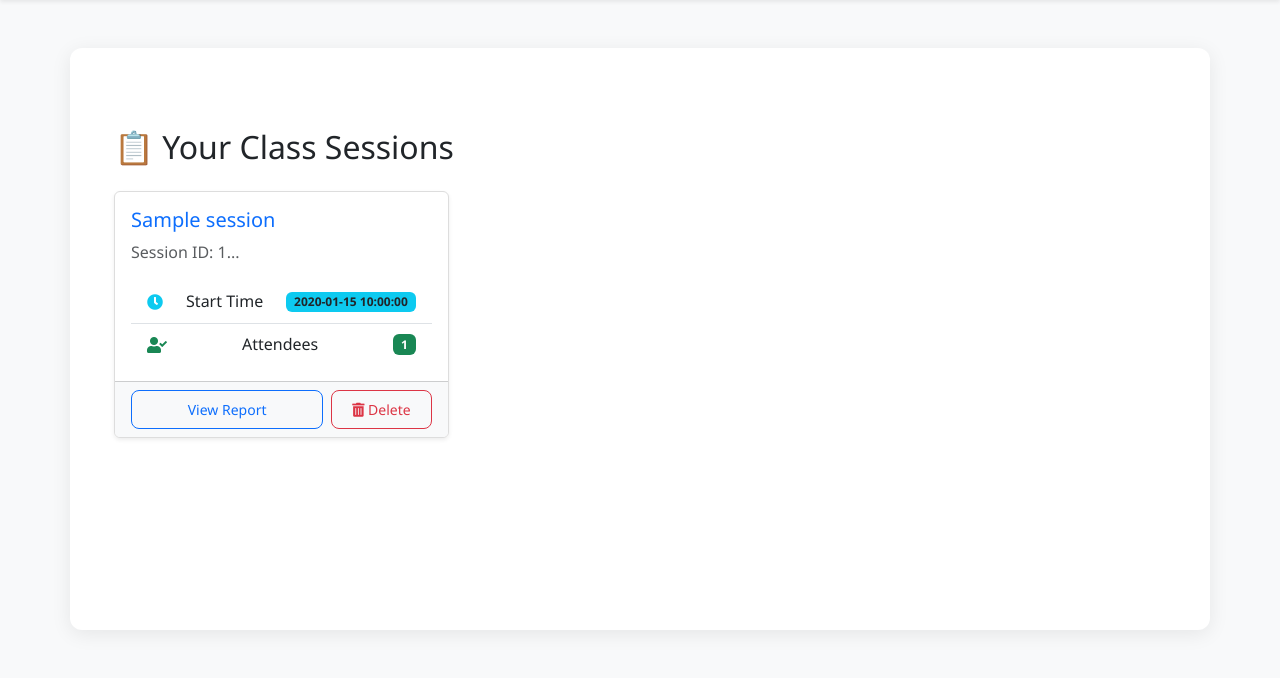
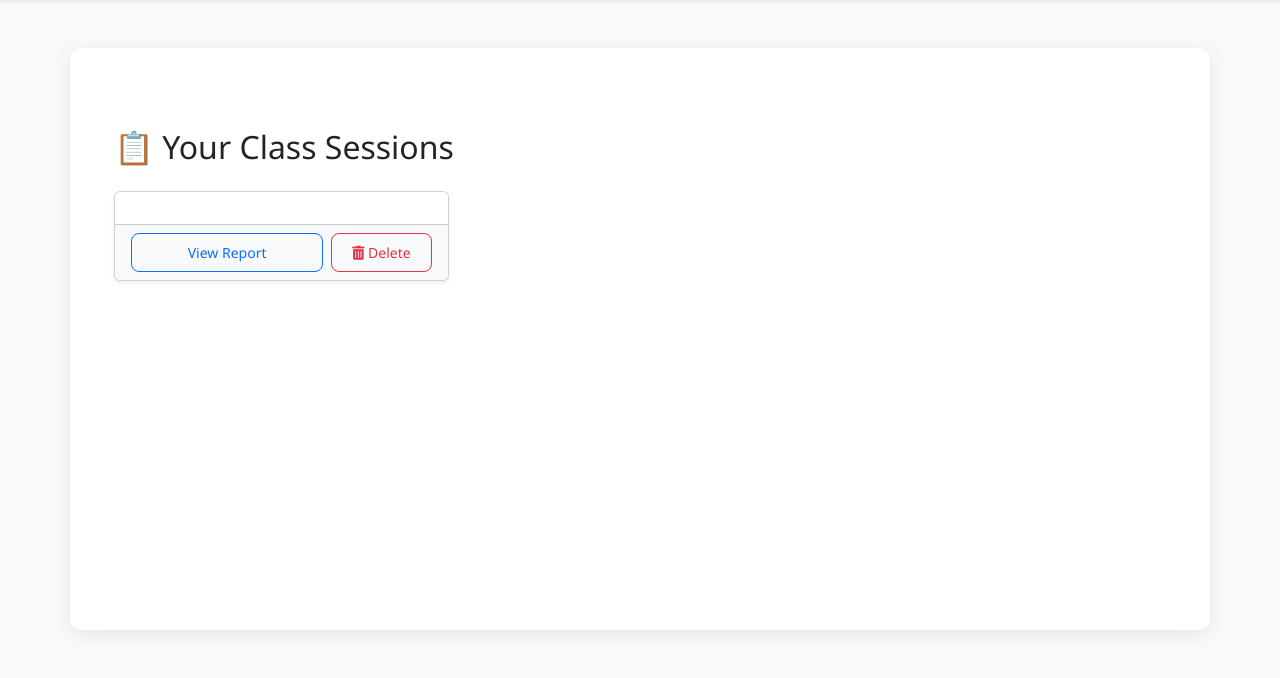
Before and after one commit to Swayamshree220/qr-attendance-system, a Flask app: template app/templates/teacher_dashboard.html in a window 1280 px wide. Shown: the part 67-745 px from the top of the page. Run offline with Flask 3, Linux system fonts and the light colour scheme; the template is opened without the code that fills it: most values are stand-ins (such as "Sample title", 1, 10 or a date in 2020).

Commit message:
teacher_dashboard.html

```diff
--- a/app/templates/teacher_dashboard.html
+++ b/app/templates/teacher_dashboard.html
@@ -10,29 +10,19 @@
     <div class="row row-cols-1 row-cols-md-2 row-cols-lg-3 g-4">
         {% for session in sessions %}
         <div class="col" id="session-card-{{ session.id }}">
-            <!-- Card for each session -->
             <div class="card h-100 shadow-sm session-card">
                 <div class="card-body">
-                    <h5 class="card-title text-primary">{{ session.class_name }}</h5>
-                    <p class="card-text text-muted">Session ID: {{ session.id[:8] }}...</p>
-
-                    <ul class="list-group list-group-flush mt-3">
-                        <li class="list-group-item d-flex justify-content-between align-items-center">
-                            <i class="fas fa-clock text-info"></i> Start Time
-                            <span class="badge bg-info text-dark">{{ session.start_time }}</span>
-                        </li>
-                        <li class="list-group-item d-flex justify-content-between align-items-center">
-                            <i class="fas fa-user-check text-success"></i> Attendees
-                            <span class="badge bg-success attendance-count">{{ session.attendee_count }}</span>
-                        </li>
-                    </ul>
+                    <!-- ... (content omitted) ... -->
                 </div>
                 <!-- Card Footer with View Report and Delete Icon -->
                 <div class="card-footer d-flex justify-content-between align-items-center bg-light">
-                    <!-- Link to report (main action) -->
-                    <a href="{{ url_for('routes.view_reports', session_id=session.id) }}" class="btn btn-sm btn-outline-primary flex-grow-1 me-2">View Report</a>
+                    <!-- FIX: Ensure the route name and session_id variable are correct -->
+                    <a href="{{ url_for('routes.view_reports', session_id=session.id) }}"
+                       class="btn btn-sm btn-outline-primary flex-grow-1 me-2">
+                       View Report
+                    </a>
 
-                    <!-- Delete Button with Icon -->
+                    <!-- Delete Button -->
                     <button class="btn btn-sm btn-outline-danger delete-session-btn" data-id="{{ session.id }}">
                         <i class="fas fa-trash-alt"></i> Delete
                     </button>
@@ -53,28 +43,17 @@
 <!-- Add Font Awesome for icons -->
 <link rel="stylesheet" href="https://cdnjs.cloudflare.com/ajax/libs/font-awesome/5.15.4/css/all.min.css">
 <style>
-.session-card {
-    transition: transform 0.2s ease-in-out;
-    cursor: pointer;
-    border: 1px solid #ddd;
-}
-.session-card:hover {
-    transform: translateY(-5px);
-    box-shadow: 0 8px 15px rgba(52, 152, 219, 0.2);
-    border-color: #3498db;
-}
-/* Ensure the card body is the clickable area for navigation */
-.session-card .card-body {
-    cursor: pointer;
-}
+/* ... (CSS styles and JS omitted for brevity) ... */
 </style>
 
 <script>
 document.addEventListener('DOMContentLoaded', function() {
-    // Event delegation for deleting a session card
+    // Event listener for deleting a session card
     document.querySelectorAll('.delete-session-btn').forEach(button => {
         button.addEventListener('click', function(event) {
-            event.stopPropagation(); // Prevent card click event from firing
+            event.stopPropagation();
+            event.preventDefault();
+
             const sessionId = this.getAttribute('data-id');
             const cardElement = document.getElementById(`session-card-${sessionId}`);
 
@@ -92,7 +71,6 @@ document.addEventListener('DOMContentLoaded', function() {
             .then(response => response.json())
             .then(data => {
                 if (data.success) {
-                    // Remove the card from the UI
                     if (cardElement) {
                         cardElement.remove();
                     }
@@ -102,7 +80,7 @@ document.addEventListener('DOMContentLoaded', function() {
                 }
             })
             .catch(error => {
-                alert('Network error during session deletion.');
+                alert('Network error during session deletion. Please check server logs.');
                 console.error('Delete error:', error);
             });
         });
@@ -111,8 +89,7 @@ document.addEventListener('DOMContentLoaded', function() {
     // Add click handler to view report when clicking the card body (excluding buttons)
     document.querySelectorAll('.session-card').forEach(card => {
         card.addEventListener('click', function(event) {
-            // Check if the click target or its parent is the delete button
-            if (event.target.closest('.delete-session-btn') || event.target.closest('a')) {
+            if (event.target.closest('button') || event.target.closest('a')) {
                 return;
             }
             // Navigate if the click wasn't on an interactive element
```
